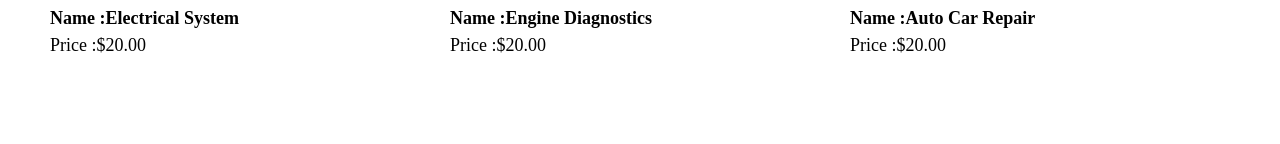
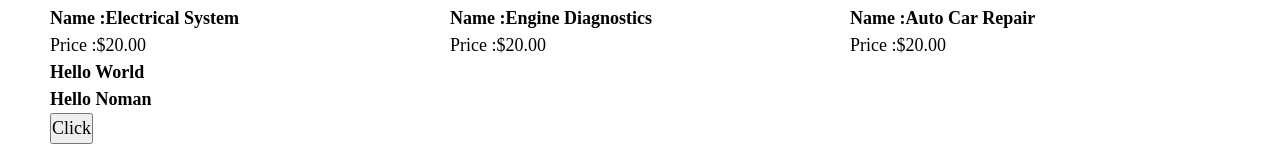
Before and after one commit to ABDULALNOMAN/car-doctor, a plain HTML site: page index.html in a window 1280 px wide. Shown: the part 2355-2499 px from the top of the page. Before the commit the page ends 2414 px from the top, so only its background shows below. Drawn offline with Linux system fonts and the light colour scheme.

Commit message:
added modify

```diff
--- a/index.html
+++ b/index.html
@@ -110,6 +110,12 @@
                 </div>
             </div>
         </section>
+        <section>
+            <h1 id="id01">hello world</h1>
+            <h1 id="id01">hello noman</h1>
+            <p id="id2"></p>
+        </section>
+        <button id="buttonC">click</button>
     </main>
 
 
```
Also changed, not shown: js/index.js (line endings or trailing spaces), 1 other file.
